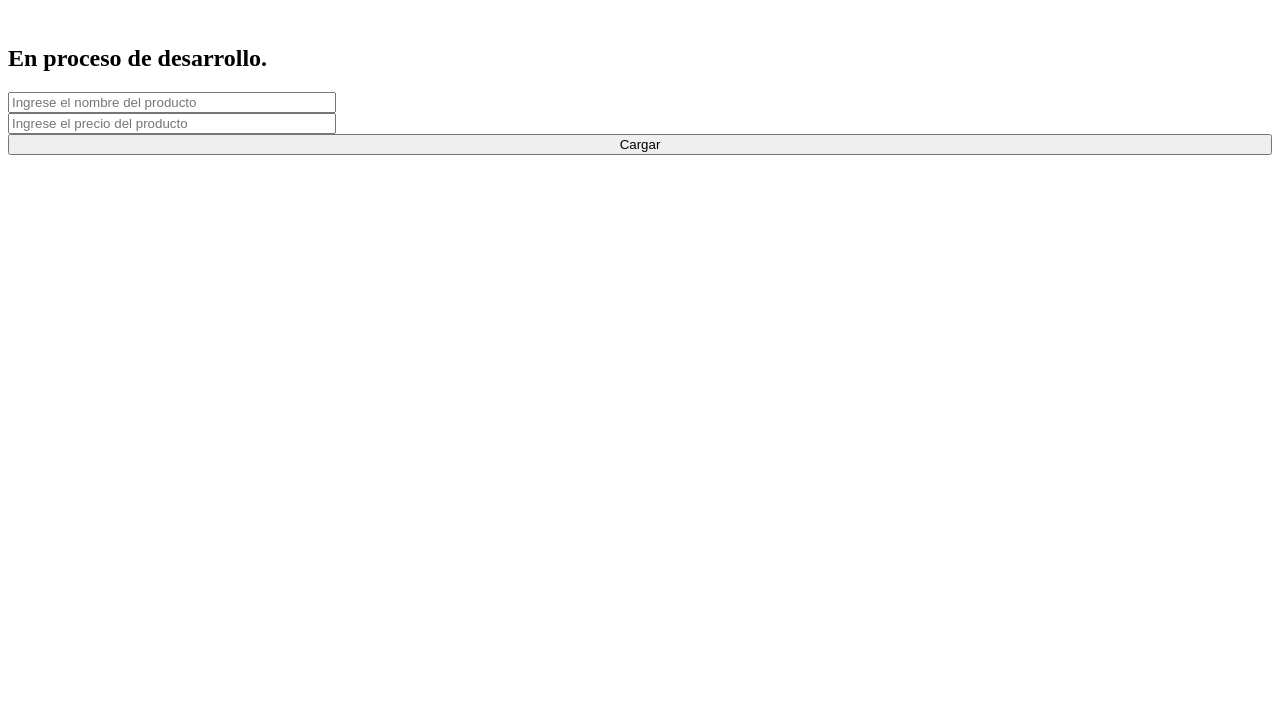
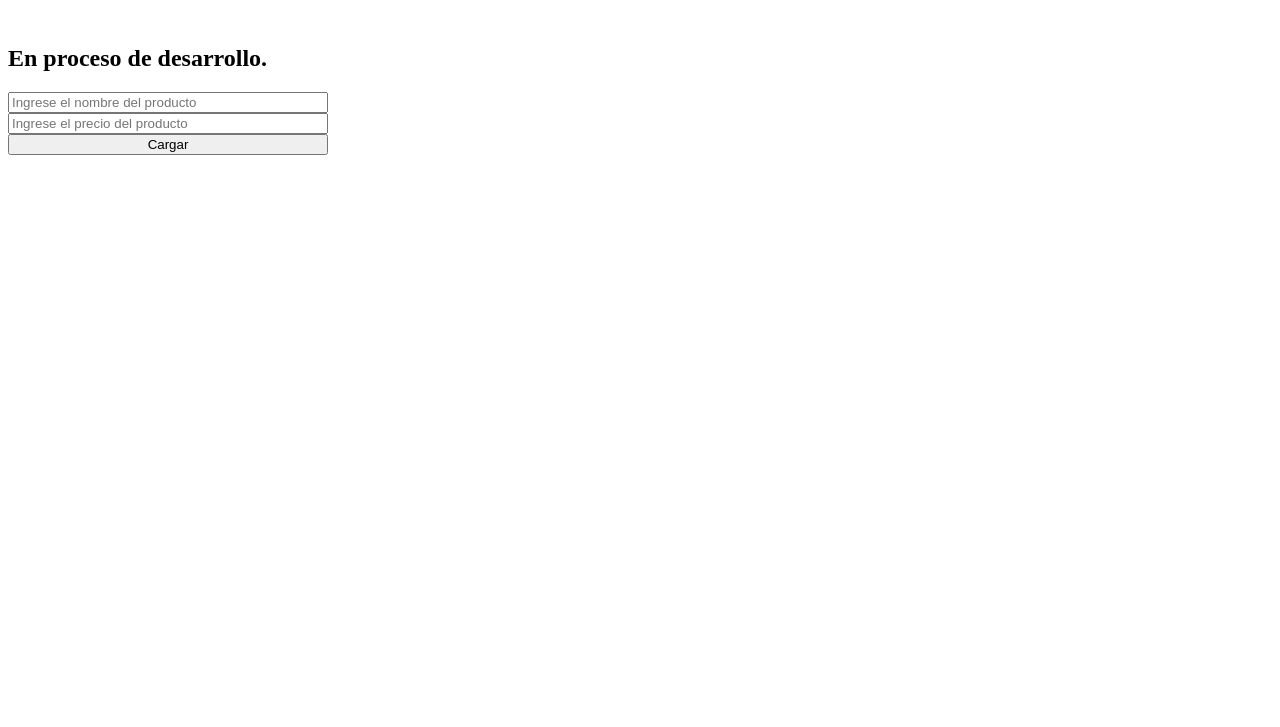
Before and after one commit to matiaslarroud/PY_Vinoteca_Backend, a website: page public/index.html in a window 1280 px wide. Shown: the part 73-800 px from the top of the page. Drawn offline with Linux system fonts and the light colour scheme.

Commit message:
CORRECCION FORMULAIO

```diff
--- a/public/index.html
+++ b/public/index.html
@@ -13,8 +13,8 @@
     <h2>En proceso de desarrollo.</h2>
 
     <form class="form" method="post">
-        <input type="text" name="inputNombre" placeholder="Ingrese el nombre del producto">
-        <input type="number" name="inputPrecio" placeholder="Ingrese el precio del producto">
+        <input type="text" name="inputNombre" id="inputNombre" placeholder="Ingrese el nombre del producto">
+        <input type="number" name="inputPrecio" id="inputPrecio" placeholder="Ingrese el precio del producto">
         <button type="button">Cargar</button>
     </form>
 </body>
--- a/public/index.js
+++ b/public/index.js
@@ -1 +1,7 @@
-console.log("HOLA DESDE EL SERVIDOR")
+console.log("HOLA DESDE EL SERVIDOR");
+
+const nombreP = document.querySelector('#inputNombre');
+const precioP = document.querySelector('#inputPrecio');
+
+console.log(`NOMBRE: ${nombreP}`);
+console.log(`PRECIO: ${precioP}`);
--- a/public/style.css
+++ b/public/style.css
@@ -5,8 +5,5 @@ h1{
 .form {
     display: flex;
     flex-direction: column;
-}
-
-input{
     max-width: 20rem;
 }
```
